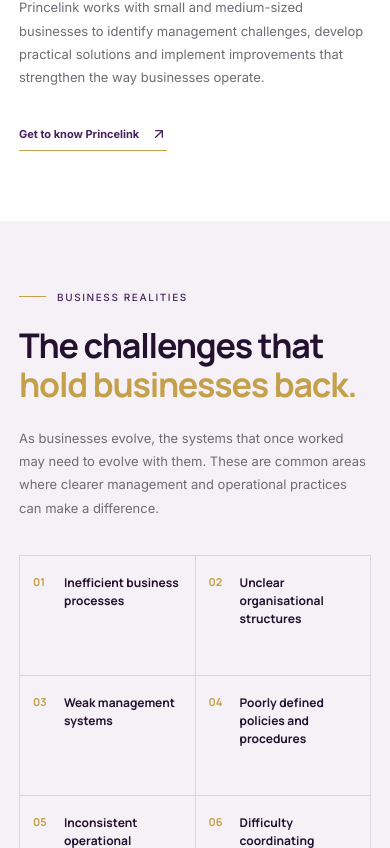
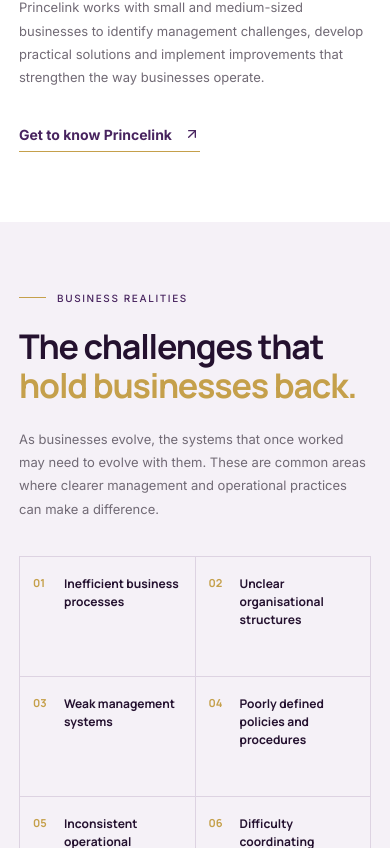
Before and after one commit to imedaniel205-create/Princelink, a React (Vite) app: page / in a window 390 px wide. Shown: the part 1576-2424 px from the top of the page. Built offline with nearby package versions, Linux system fonts and the light colour scheme.

Commit message:
Increase text-style CTA link font size

```diff
--- a/src/styles.css
+++ b/src/styles.css
@@ -164,3 +164,12 @@ p,.intro-copy p,.section-heading>p,.why-grid>div>p,
 @media(max-width:600px){
   .hero-actions .button{font-size:12px}
 }
+
+/* Larger text-style CTA links, such as “Get to know Princelink” */
+.text-link{
+  font-size:14px;
+  font-weight:700;
+}
+@media(max-width:600px){
+  .text-link{font-size:14px}
+}
```
